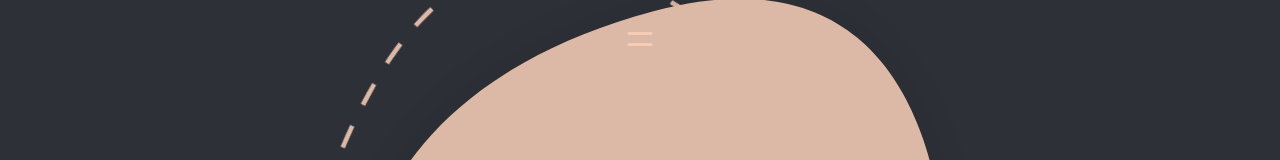
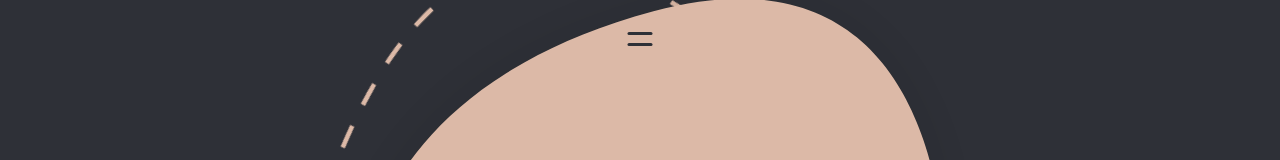
Before and after one commit to mohamed-ndoye811/webcv, a React (Create React App) app: page / in a window 1280 px wide. Shown: the top 160 px of the page. Built offline with nearby package versions, Linux system fonts and the light colour scheme.

Commit message:
Master update

```diff
--- a/src/scss/components/_menu.scss
+++ b/src/scss/components/_menu.scss
@@ -22,7 +22,7 @@
       display: block;
       width: 25px;
       height: 3px;
-      background-color: $clr-primary;
+      background-color: $clr-secondary;
       border-radius: 50px;
       opacity: 0;
 
```
